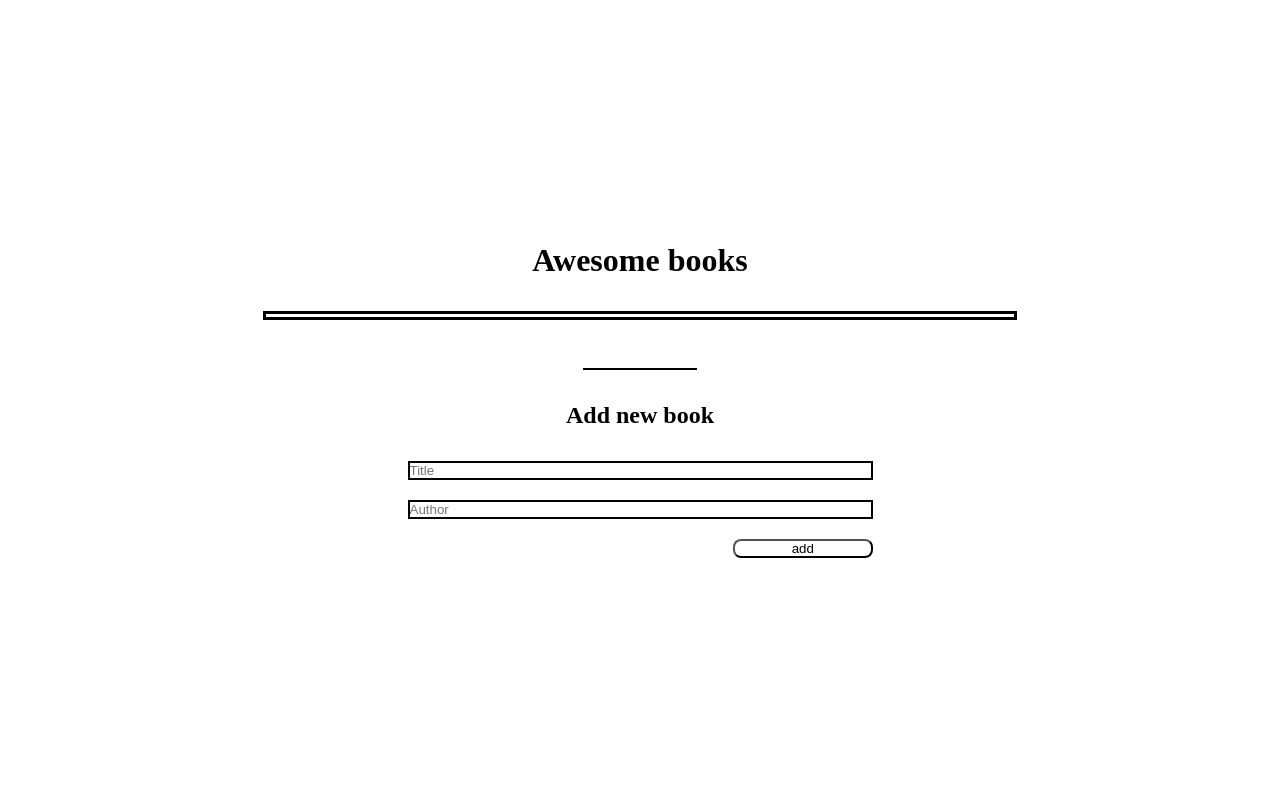
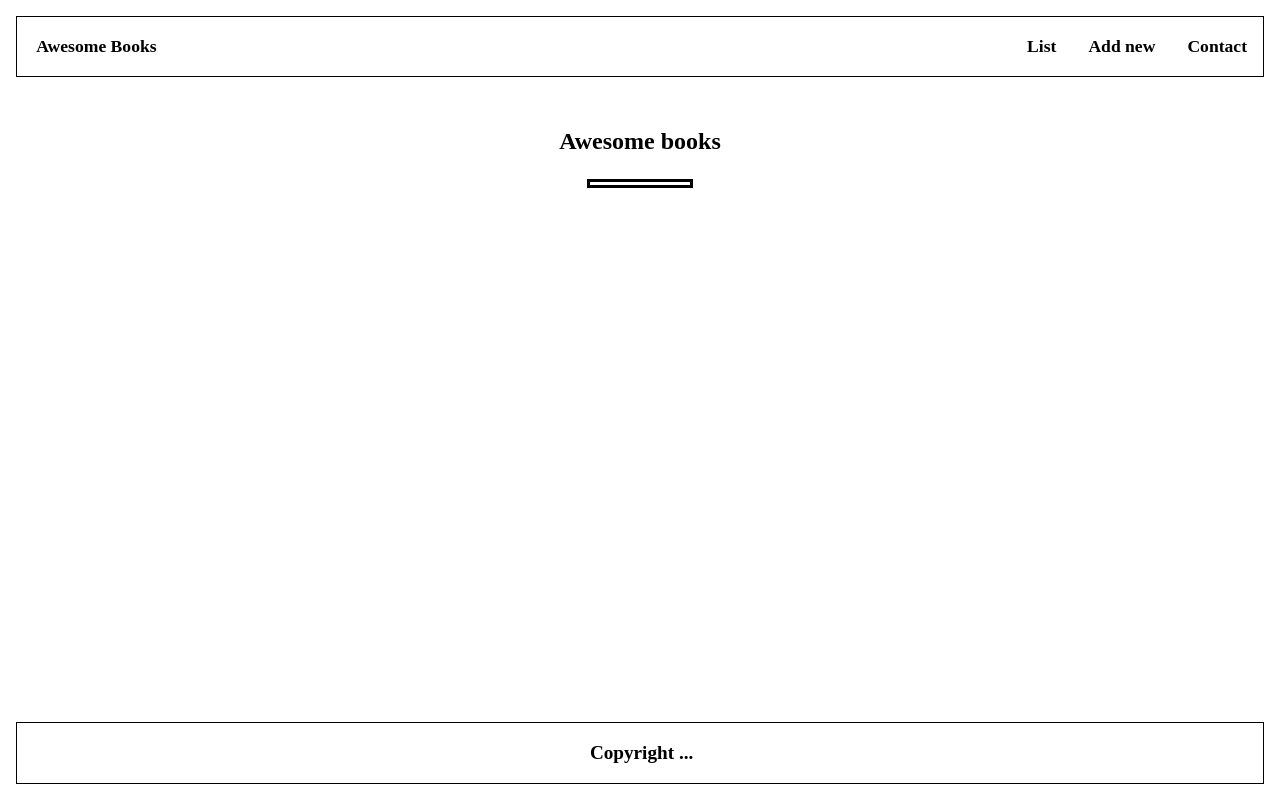
Before and after one commit to abdozayan12/Awsoom-books, a website: page index.html in a window 1280 px wide. Drawn offline with Linux system fonts and the light colour scheme.

Commit message:
add navbar and footer and styling

```diff
--- a/index.html
+++ b/index.html
@@ -1,5 +1,6 @@
 <!DOCTYPE html>
 <html lang="en">
+
 <head>
     <meta charset="UTF-8">
     <meta http-equiv="X-UA-Compatible" content="IE=edge">
@@ -7,18 +8,33 @@
     <title>plain JavaScript with objects</title>
     <link rel="stylesheet" href="style.css">
 </head>
+
 <body>
-    <h1>Awesome books</h1>
+    <header class="header">
+        <div class="wrap">
+        <a id="logo" href="#">Awesome Books</a>
+        <nav class="navbar">
+            <ul class="navul">
+                <li id="nav1" class="navli"><a class="navlink" href="#List">List</a></li>
+                <li id="nav2" class="navli"><a class="navlink" href="#Add-new">Add new</a></li>
+                <li id="nav3" class="navli"><a class="navlink" href="#Contact">Contact</a></li>
+            </ul>
+        </nav>
+       </div>
+       <div class="date"></div>
+    </header>
+    <section id="List" class="booklist">
+        <h1>Awesome books</h1>
         <div id="output">
-
         </div>
-        <span class="liner"></span>
+    </section>
+    <section id="Add-new" class="addnew">
         <h2>Add new book</h2>
     <div class="addBook">
-        <form id="form" >
+        <form id="form">
             <div class="input">
                 <input type="text" placeholder="Title" maxlength="30" id="title" required>
-            <input type="text" placeholder="Author" maxlength="25" id="author" required>
+                <input type="text" placeholder="Author" maxlength="25" id="author" required>
             </div>
             <div class="add">
                 <button id="addBtn">add</button>
@@ -26,6 +42,24 @@
 
         </form>
     </div>
-    <script  src="index.js"></script>
+    </section>
+    <section id="Contact" class="contact">
+        <h1 class="contacthead">Contact information</h1>
+        <div class="contactdiv">
+        <p class="contactpara">Do have any questions or you just want to say "Hello"?<br>You can reach out to us!</p>
+        <ul class="contactul">
+        <li class="contactli">Our e-mail: mail@mail.com</li>
+        <li class="contactli">Our phone number: 0043586534422</li>
+        <li class="contactli">Our address: Streetname 22, 84503 City, Country</li>
+        </ul>
+        </div>
+       </section>
+       <footer class="footer">
+            <div class="footerdiv">
+                <p class="footerpara">Copyright ...</p>
+            </div>
+        </footer>
+    <script src="index.js"></script>
 </body>
+
 </html>
--- a/style.css
+++ b/style.css
@@ -4,7 +4,7 @@
 }
 
 body {
-  height: 100vh;
+  /* height: 100vh; */
   display: flex;
   flex-direction: column;
   margin: 0 auto;
@@ -16,8 +16,71 @@ body {
   gap: 2rem;
 }
 
+* {
+  margin: 0;
+  padding: 0;
+}
+
+.header {
+  position: fixed;
+  width: 100%;
+  top: 1rem;
+}
+
+.date {
+  display: flex;
+  justify-content: flex-end;
+  margin-inline: 1rem;
+  padding-block: 0.4rem;
+}
+
+.wrap {
+  display: flex;
+  justify-content: space-between;
+  margin-inline: 1rem;
+  padding: 1.2rem 1rem 1.2rem 1.2rem;
+  border: 0.1rem solid black;
+  background-color: #fff;
+}
+
+#logo {
+  text-decoration: none;
+  color: black;
+  font-weight: bold;
+  font-size: 1.1rem;
+}
+
+.navul {
+  display: flex;
+  list-style: none;
+  gap: 2rem;
+}
+
+.navlink {
+  text-decoration: none;
+  color: black;
+  font-weight: bolder;
+  font-size: 1.1rem;
+}
+
+.booklist {
+  display: flex;
+  flex-direction: column;
+  padding: 8rem 0 8rem 0;
+  align-items: center;
+  gap: 1.5rem;
+}
+
+.addnew {
+  display: none;
+  flex-direction: column;
+  padding: 10rem 0 0 0;
+  align-items: center;
+  gap: 4rem;
+}
+
 .addBook {
-  width: 50%;
+  width: 100%;
   display: flex;
   flex-direction: column;
   align-items: center;
@@ -73,3 +136,54 @@ body {
   background-color: #fff;
   border-radius: 8px;
 }
+
+.contact {
+  display: none;
+  flex-direction: column;
+  padding: 8rem 0 0 0;
+  align-items: center;
+  gap: 4rem;
+}
+
+.contactdiv {
+  display: flex;
+  flex-direction: column;
+  gap: 1.5rem;
+  align-items: center;
+  width: 100%;
+}
+
+.contacthead {
+  font-size: 1.5rem;
+}
+
+.contactpara {
+  font-size: 1rem;
+  font-weight: bold;
+}
+
+.contactul {
+  padding-left: 1rem;
+}
+
+.contactli {
+  font-weight: bold;
+}
+
+.footer {
+  position: fixed;
+  width: 100%;
+  bottom: 1rem;
+}
+
+.footerdiv {
+  background-color: #fff;
+  margin-inline: 1rem;
+  padding: 1.2rem 1rem 1.2rem 1.2rem;
+  border: 0.1rem solid black;
+}
+
+.footerpara {
+  font-weight: bold;
+  font-size: 1.2rem;
+}
```
